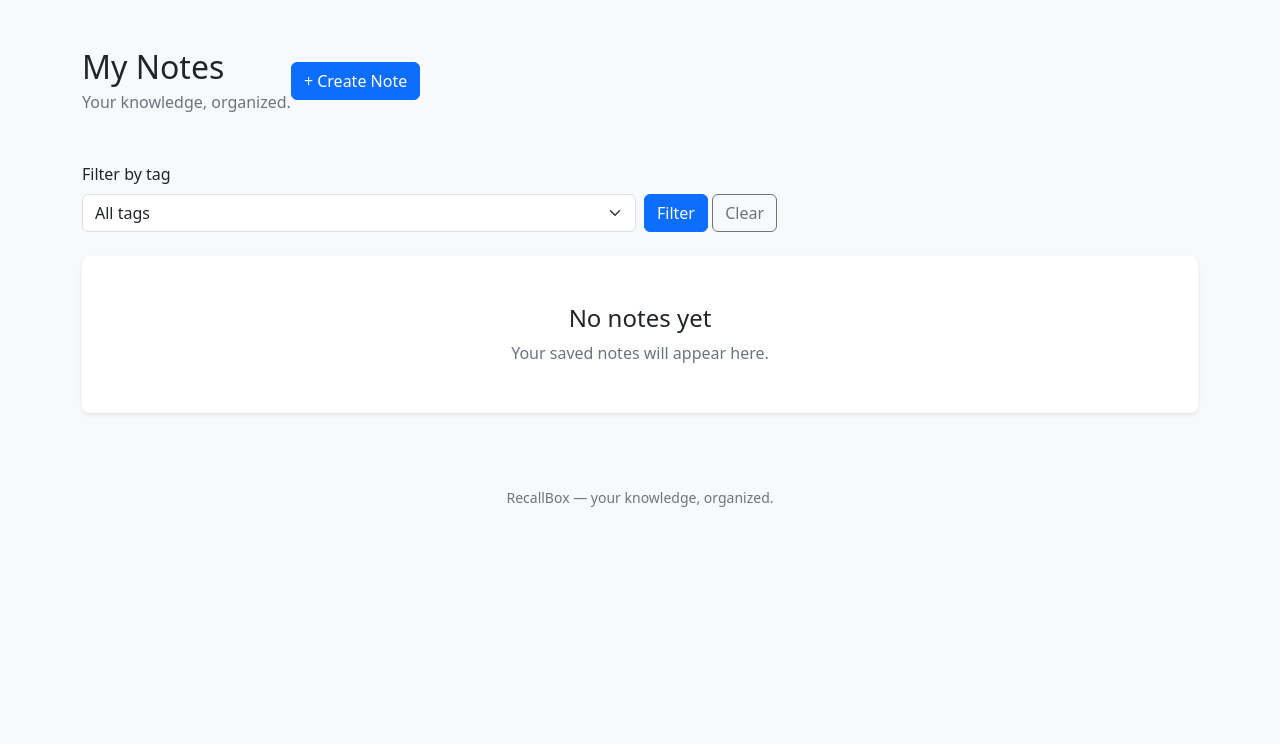
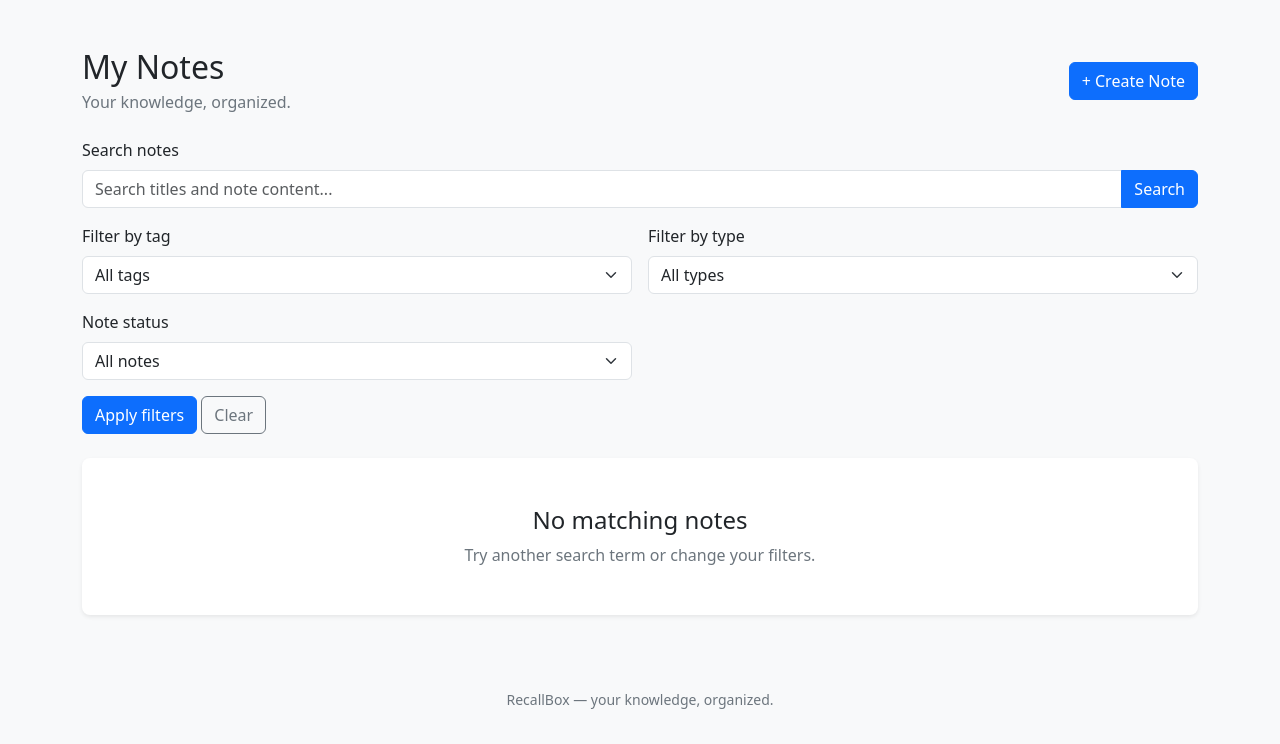
Before and after one commit to rhutik123/RecallBox, a Django app: page / in a window 1280 px wide. Shown: the part 56-800 px from the top of the page. Run offline with Django 5.2, Linux system fonts and the light colour scheme; the visitor is signed in with stand-in values (Sample User, id 1); data that the repository does not hold is empty.

Commit message:
Add note search and filters

```diff
--- a/notes/templates/notes/home.html
+++ b/notes/templates/notes/home.html
@@ -1,9 +1,9 @@
+
 {% extends "notes/base.html" %}
 
 {% block title %}My Notes | RecallBox{% endblock %}
 
 {% block content %}
-<div class="d-flex justify-content-between align-items-center mb-4">
 
 <div class="d-flex justify-content-between align-items-center mb-4">
     <div>
@@ -18,39 +18,122 @@
     </a>
 </div>
 
+<!-- Search and filters -->
+<form method="get" class="mb-4">
+
+    <!-- Search -->
+    <div class="mb-3">
+        <label for="q" class="form-label">Search notes</label>
+
+        <div class="input-group">
+            <input
+                type="search"
+                name="q"
+                id="q"
+                class="form-control"
+                placeholder="Search titles and note content..."
+                value="{{ search_query }}"
+            >
+
+            <button type="submit" class="btn btn-primary">
+                Search
+            </button>
+        </div>
     </div>
 
-<form method="get" class="row g-2 mb-4">
+    <!-- Filters -->
+    <div class="row g-3">
+
+        <!-- Tag filter -->
         <div class="col-md-6">
             <label for="tag" class="form-label">Filter by tag</label>
+
             <select name="tag" id="tag" class="form-select">
                 <option value="">All tags</option>
 
                 {% for tag in tags %}
-                <option value="{{ tag.pk }}"
+                    <option
+                        value="{{ tag.pk }}"
                         {% if selected_tag == tag.pk|stringformat:"s" %}
                             selected
-                    {% endif %}>
+                        {% endif %}
+                    >
                         {{ tag.name }}
                     </option>
                 {% endfor %}
             </select>
         </div>
 
-    <div class="col-auto align-self-end">
-        <button type="submit" class="btn btn-primary">Filter</button>
+        <!-- Note type filter -->
+        <div class="col-md-6">
+            <label for="type" class="form-label">Filter by type</label>
+
+            <select name="type" id="type" class="form-select">
+                <option value="">All types</option>
+
+                {% for value, label in note_types %}
+                    <option
+                        value="{{ value }}"
+                        {% if selected_type == value %}
+                            selected
+                        {% endif %}
+                    >
+                        {{ label }}
+                    </option>
+                {% endfor %}
+            </select>
+        </div>
+
+        <!-- Archived status filter -->
+        <div class="col-md-6">
+            <label for="archived" class="form-label">Note status</label>
+
+            <select name="archived" id="archived" class="form-select">
+                <option
+                    value=""
+                    {% if archived_filter == "" %}selected{% endif %}
+                >
+                    All notes
+                </option>
+
+                <option
+                    value="false"
+                    {% if archived_filter == "false" %}selected{% endif %}
+                >
+                    Active notes
+                </option>
+
+                <option
+                    value="true"
+                    {% if archived_filter == "true" %}selected{% endif %}
+                >
+                    Archived notes
+                </option>
+            </select>
+        </div>
+
+        <!-- Apply and clear -->
+        <div class="col-12">
+            <button type="submit" class="btn btn-primary">
+                Apply filters
+            </button>
+
             <a href="{% url 'home' %}" class="btn btn-outline-secondary">
                 Clear
             </a>
         </div>
+
+    </div>
 </form>
 
+<!-- Notes list -->
 {% if notes %}
     <div class="row g-4">
         {% for note in notes %}
             <div class="col-md-6 col-lg-4">
                 <article class="card h-100 border-0 shadow-sm">
                     <div class="card-body">
+
                         <span class="badge text-bg-primary mb-2">
                             {{ note.get_note_type_display }}
                         </span>
@@ -66,30 +149,45 @@
                         <small class="text-secondary">
                             Updated {{ note.updated_at|date:"M j, Y" }}
                         </small>
-                <a href="{% url 'note_update' note.pk %}" class="btn btn-outline-primary btn-sm mt-3">
+
+                        <div class="mt-3">
+                            <a
+                                href="{% url 'note_update' note.pk %}"
+                                class="btn btn-outline-primary btn-sm"
+                            >
                                 Edit note
                             </a>
-                <a href="{% url 'note_delete' note.pk %}" class="btn btn-outline-danger btn-sm mt-3">
+
+                            <a
+                                href="{% url 'note_delete' note.pk %}"
+                                class="btn btn-outline-danger btn-sm"
+                            >
                                 Delete
                             </a>
-                {% if note.tags.all %}
+                        </div>
+
+                        <!-- Tags -->
                         <div class="mt-2">
                             {% for tag in note.tags.all %}
-                    <span class="badge text-bg-secondary">{{ tag.name }}</span>
+                                <span class="badge text-bg-secondary">
+                                    {{ tag.name }}
+                                </span>
                             {% endfor %}
                         </div>
-                {% endif %}
+
                     </div>
                 </article>
             </div>
         {% endfor %}
     </div>
+
 {% else %}
     <div class="bg-white rounded-3 p-5 text-center shadow-sm">
-    <h2 class="h4">No notes yet</h2>
+        <h2 class="h4">No matching notes</h2>
         <p class="text-secondary mb-0">
-        Your saved notes will appear here.
+            Try another search term or change your filters.
         </p>
     </div>
 {% endif %}
+
 {% endblock %}
--- a/notes/views.py
+++ b/notes/views.py
@@ -5,6 +5,7 @@ from django.contrib.auth.decorators import login_required
 
 from .forms import NoteForm, RegisterForm, TagForm
 from .models import Note, Tag
+from django.db.models import Q
 
 # Create your views here.
 
@@ -30,11 +31,28 @@ def home(request):
 
     tags = Tag.objects.filter(owner=request.user)
     selected_tag = request.GET.get("tag")
+    search_query = request.GET.get("q", "").strip()
+    selected_type = request.GET.get("type", "")
+    archived_filter = request.GET.get("archived", "")
+
+    if search_query:
+        notes = notes.filter(
+            Q(title__icontains=search_query) | Q(body__icontains=search_query)
+        )
 
     if selected_tag and tags.filter(pk=selected_tag).exists():
         notes = notes.filter(tags__pk=selected_tag).distinct()
 
-    return render(request, "notes/home.html", {"notes": notes, "tags":tags, "selected_tag":selected_tag})
+    if selected_type in Note.NoteType.values:
+        notes = notes.filter(note_type=selected_type)
+
+    if archived_filter == "true":
+        notes = notes.filter(archived=True)
+    elif archived_filter == "false":
+        notes = notes.filter(archived=False)
+
+
+    return render(request, "notes/home.html", {"notes": notes, "tags":tags, "selected_tag":selected_tag, "search_query": search_query,"selected_type":selected_type, "note_types":Note.NoteType.choices, "archived_filter":archived_filter},)
 
 
 @login_required
```
Lines whose indentation alone changed are shown as unchanged.
